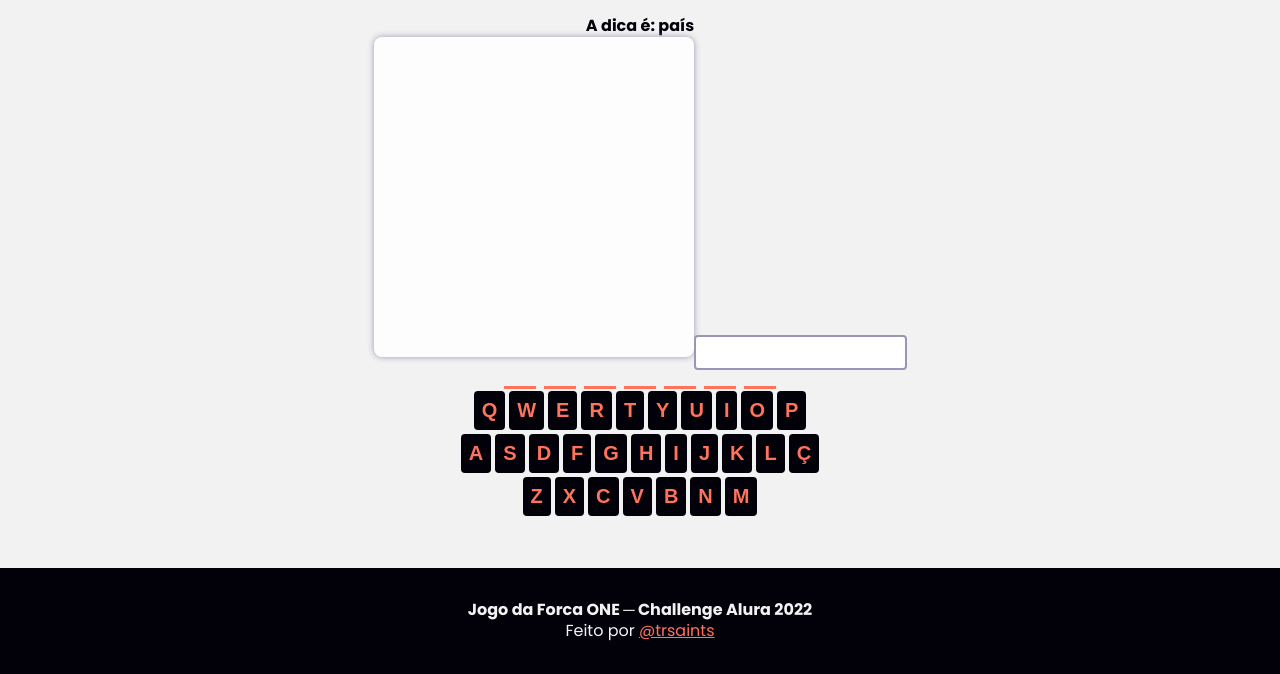
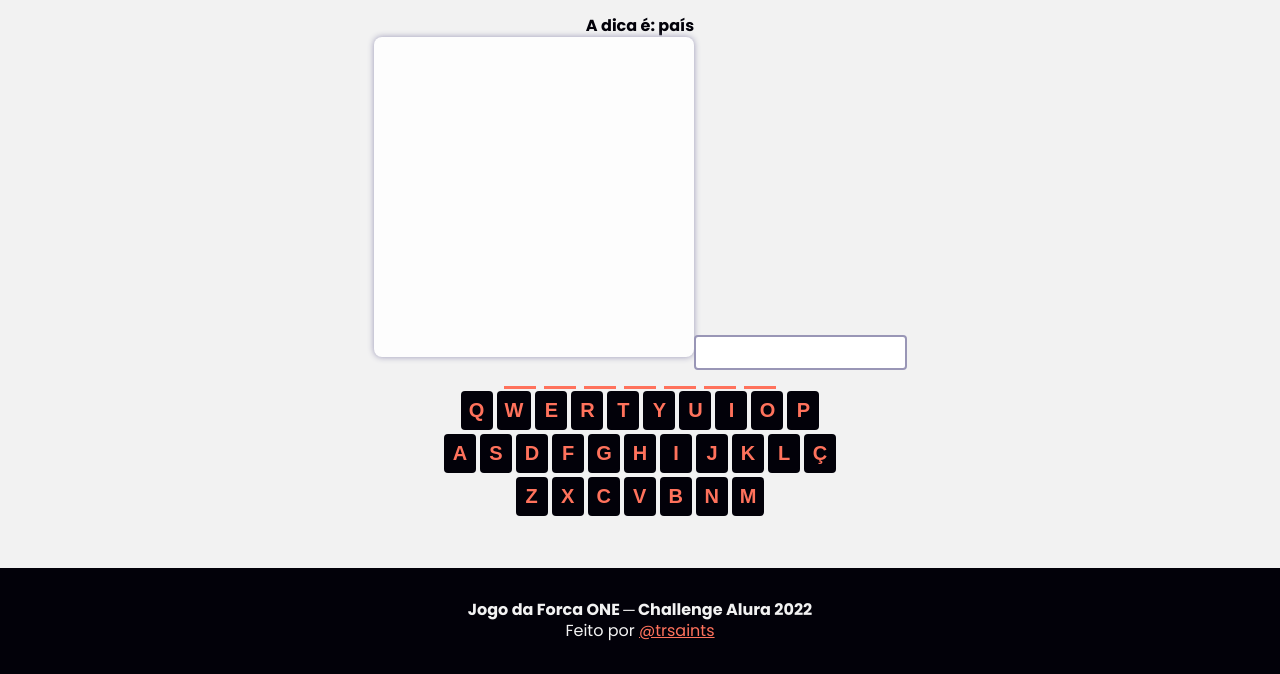
Before and after one commit to trsaints/challenge-hangman, a website with bundled scripts: page index.html in a window 1280 px wide. Both pictures are taken after a click on the button "NOVO JOGO". Shown: the part 126-800 px from the top of the page. Built offline with nearby package versions, Linux system fonts and the light colour scheme.

Commit message:
Ajuste no tamanho das teclas

```diff
--- a/styles/game.css
+++ b/styles/game.css
@@ -110,6 +110,7 @@
 }
 
 .virtual-key {
+  min-width: 2rem;
   margin: .125rem;
   padding: .5rem;
   background-color: var(--c-black);
```
